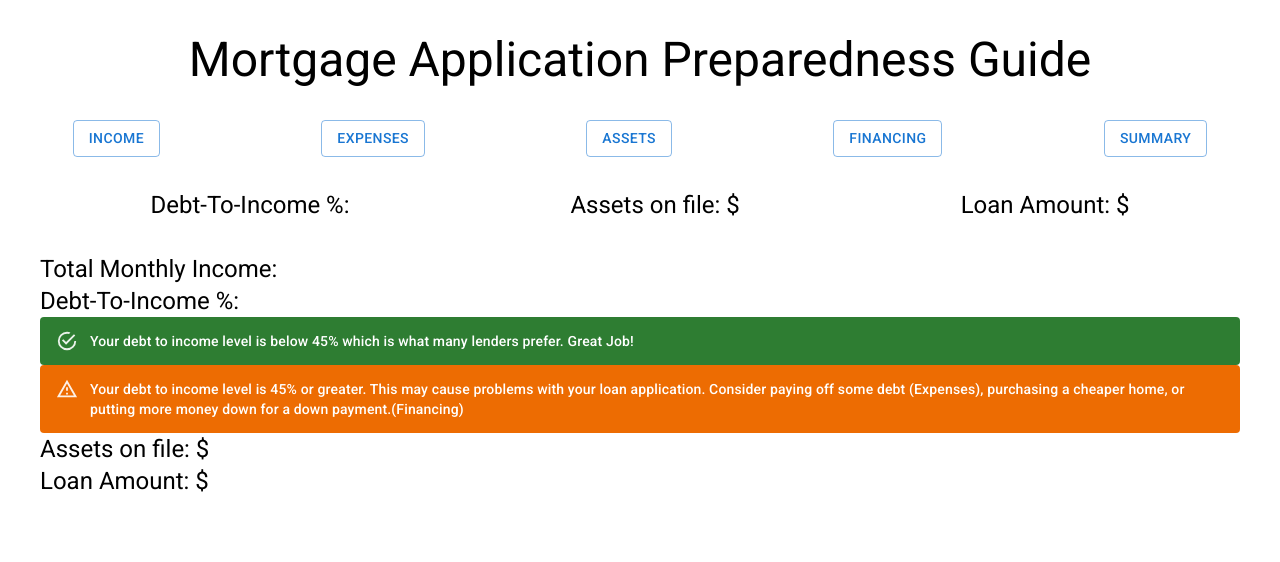
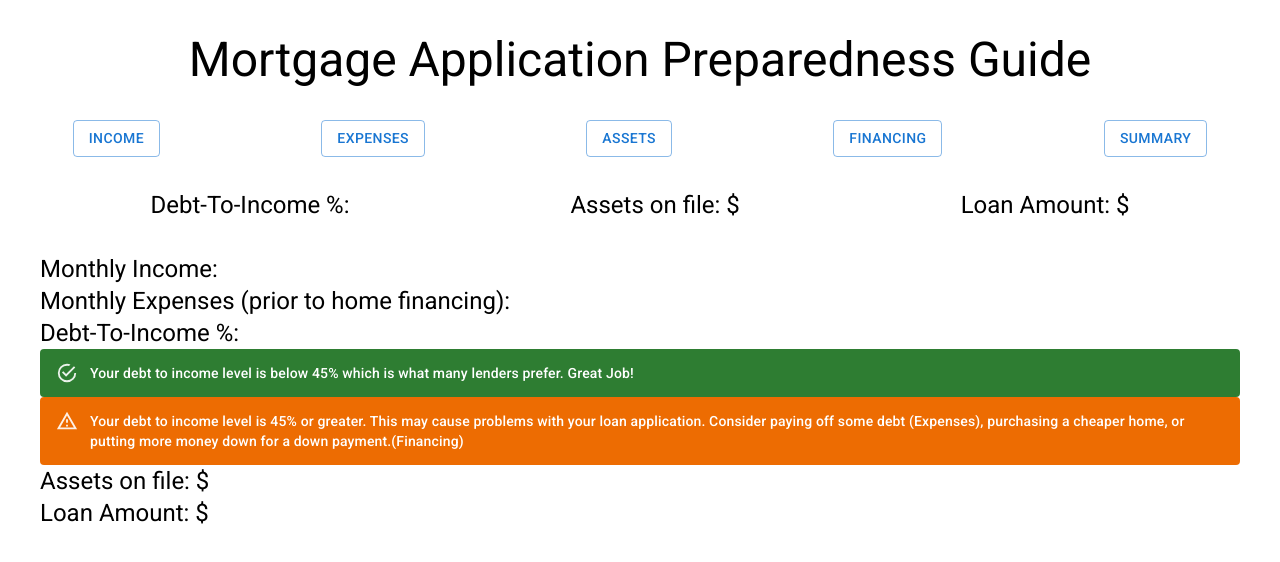
Before and after one commit to jschoff155/homefinancehero, a React (Create React App) app: page / in a window 1280 px wide. Both pictures are taken after a click on the button "SUMMARY". Shown: the top 562 px of the page. Built offline with nearby package versions, Linux system fonts and the light colour scheme.

Commit message:
Updated summary page with monthly income and expenses prior to home financing.

```diff
--- a/src/ChildComponents/Summary.js
+++ b/src/ChildComponents/Summary.js
@@ -7,7 +7,11 @@ export default function Summary(props) {
   return (
     <Stack display={"flex"} justifyContent={"space-around"} mx={5} my={4}>
       <Typography variant="h5">
-        Total Monthly Income: {props.apptotalMonthlyIncome}
+        Monthly Income: {props.apptotalMonthlyIncome}
+      </Typography>
+      <Typography variant="h5">
+        Monthly Expenses (prior to home financing):{" "}
+        {props.apptotalMonthlyExpenses}
       </Typography>
       <Typography variant="h5">
         Debt-To-Income %: {props.appdebtToIncome}
```
